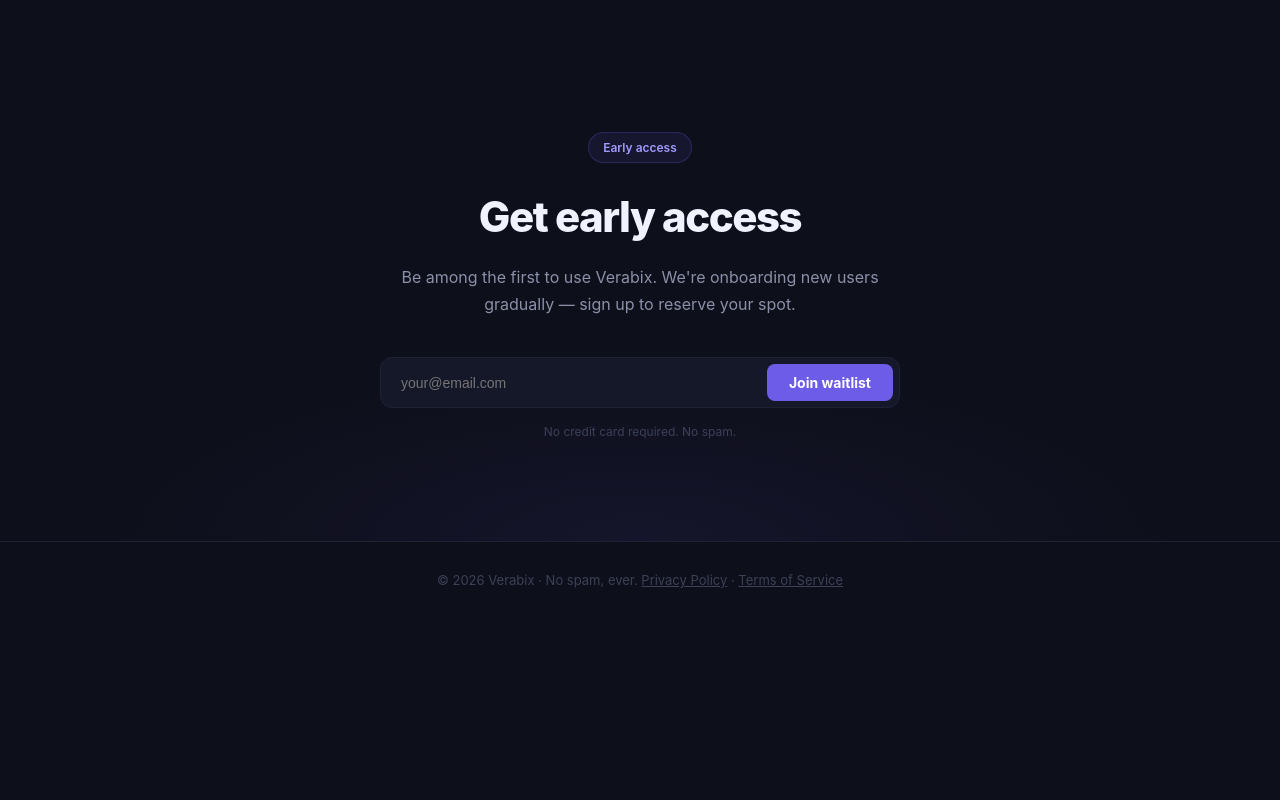
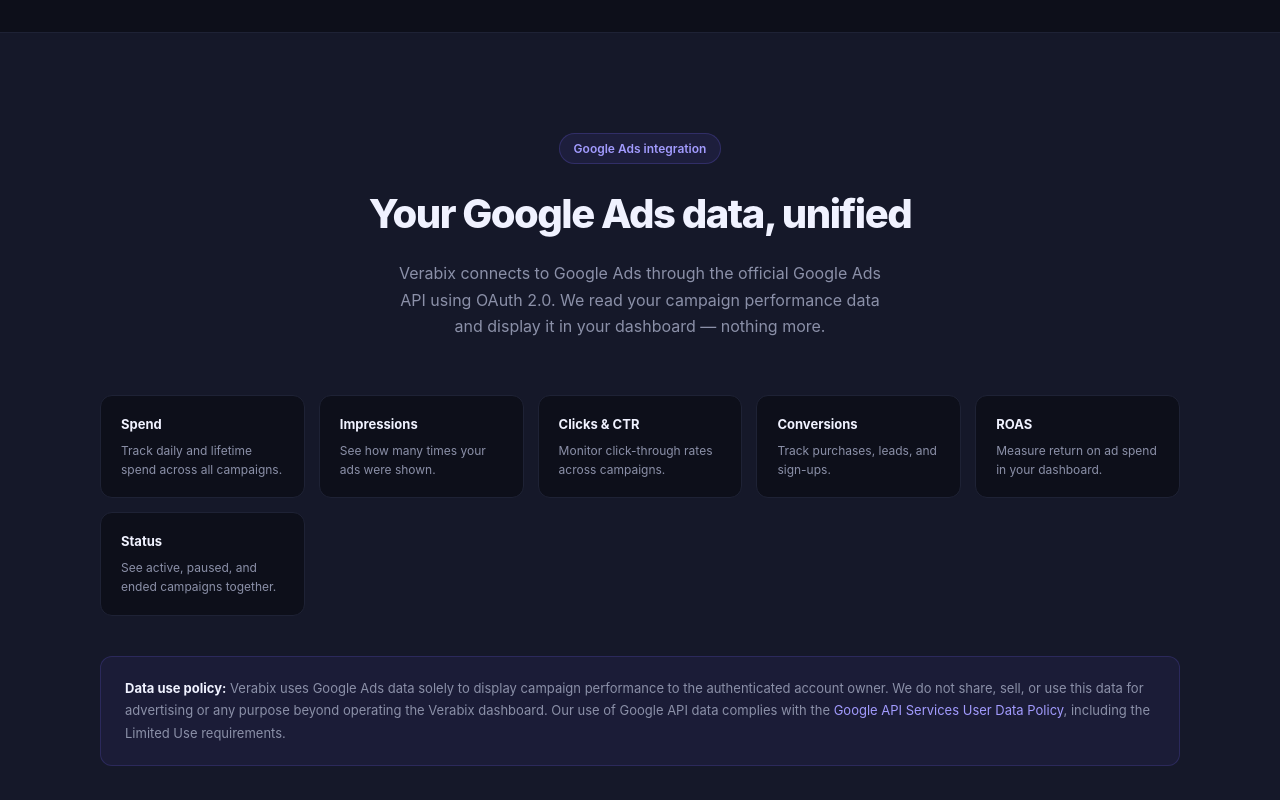
Before and after one commit to SebastianJuelHemmersam/verabix-landing, a Next.js app: page / in a window 1280 px wide. Shown: the part 1440-2240 px from the top of the page. Before the commit the page ends 2059 px from the top, so only its background shows below. Built offline with nearby package versions, Linux system fonts and the light colour scheme.

Commit message:
Add Google Ads integration section to landing page and Google API Services section to privacy policy

```diff
--- a/src/app/page.tsx
+++ b/src/app/page.tsx
@@ -304,6 +304,71 @@
   )
 }
 
+// ─── Google Ads section ───────────────────────────────────────────────────────
+const GOOGLE_ADS_METRICS = [
+  { label: 'Spend',       desc: 'Track daily and lifetime spend across all campaigns.' },
+  { label: 'Impressions', desc: 'See how many times your ads were shown.' },
+  { label: 'Clicks & CTR', desc: 'Monitor click-through rates across campaigns.' },
+  { label: 'Conversions', desc: 'Track purchases, leads, and sign-ups.' },
+  { label: 'ROAS',        desc: 'Measure return on ad spend in your dashboard.' },
+  { label: 'Status',      desc: 'See active, paused, and ended campaigns together.' },
+]
+
+function GoogleAdsSection() {
+  return (
+    <section style={{ padding: '100px 24px', background: SURFACE, borderTop: `1px solid ${BORDER}`, borderBottom: `1px solid ${BORDER}` }}>
+      <div style={{ maxWidth: '1080px', margin: '0 auto' }}>
+        <div style={{ textAlign: 'center', marginBottom: '56px' }}>
+          <div style={{
+            display: 'inline-block',
+            background: `${PURPLE}1a`, border: `1px solid ${PURPLE}40`,
+            borderRadius: '20px', padding: '5px 14px',
+            fontSize: '12px', fontWeight: '600', color: '#a29bfe',
+            marginBottom: '18px',
+          }}>
+            Google Ads integration
+          </div>
+          <h2 style={{
+            fontSize: 'clamp(26px, 4vw, 40px)',
+            fontWeight: '800', letterSpacing: '-1.5px',
+            color: TEXT, margin: '0 0 14px',
+          }}>
+            Your Google Ads data, unified
+          </h2>
+          <p style={{ fontSize: '16px', color: MUTED, maxWidth: '500px', margin: '0 auto', lineHeight: '1.65' }}>
+            Verabix connects to Google Ads through the official Google Ads API using OAuth 2.0.
+            We read your campaign performance data and display it in your dashboard — nothing more.
+          </p>
+        </div>
+
+        <div style={{ display: 'grid', gridTemplateColumns: 'repeat(auto-fit, minmax(200px, 1fr))', gap: '14px', marginBottom: '40px' }}>
+          {GOOGLE_ADS_METRICS.map(m => (
+            <div key={m.label} style={{
+              background: BG, border: `1px solid ${BORDER}`,
+              borderRadius: '12px', padding: '18px 20px',
+            }}>
+              <div style={{ fontSize: '13px', fontWeight: '700', color: TEXT, marginBottom: '6px' }}>{m.label}</div>
+              <div style={{ fontSize: '12px', color: MUTED, lineHeight: '1.6' }}>{m.desc}</div>
+            </div>
+          ))}
+        </div>
+
+        <div style={{
+          background: `${PURPLE}12`, border: `1px solid ${PURPLE}35`,
+          borderRadius: '12px', padding: '20px 24px',
+          fontSize: '13px', color: MUTED, lineHeight: '1.75',
+        }}>
+          <strong style={{ color: TEXT }}>Data use policy:</strong> Verabix uses Google Ads data solely to display campaign performance to the authenticated account owner. We do not share, sell, or use this data for advertising or any purpose beyond operating the Verabix dashboard. Our use of Google API data complies with the{' '}
+          <a href="https://developers.google.com/terms/api-services-user-data-policy" target="_blank" rel="noopener noreferrer" style={{ color: '#a29bfe' }}>
+            Google API Services User Data Policy
+          </a>
+          , including the Limited Use requirements.
+        </div>
+      </div>
+    </section>
+  )
+}
+
 // ─── Waitlist ────────────────────────────────────────────────────────────────
 function Waitlist() {
   const [email, setEmail] = useState('')
@@ -484,6 +549,7 @@
       <main>
         <Hero />
         <Features />
+        <GoogleAdsSection />
         <Waitlist />
       </main>
       <Footer />
```
Also changed, not shown: src/app/privacy/page.tsx (+23 -1 lines).
